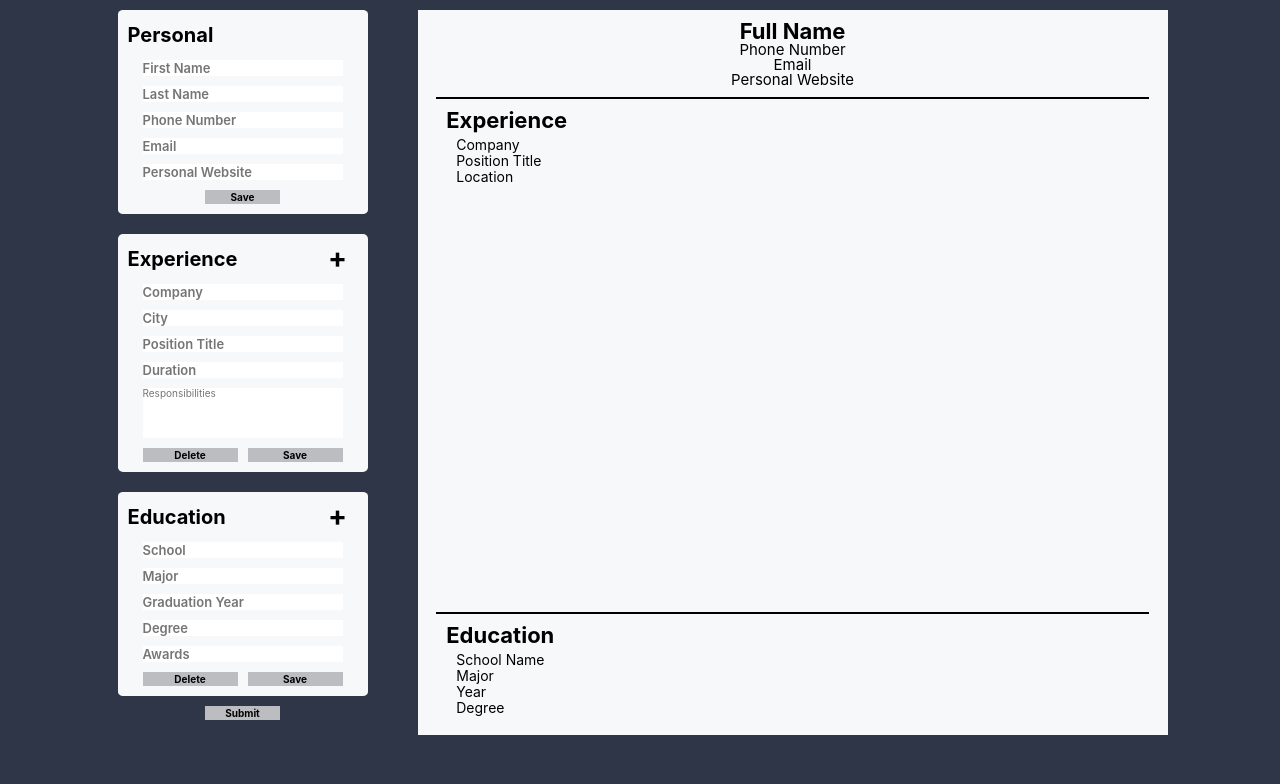
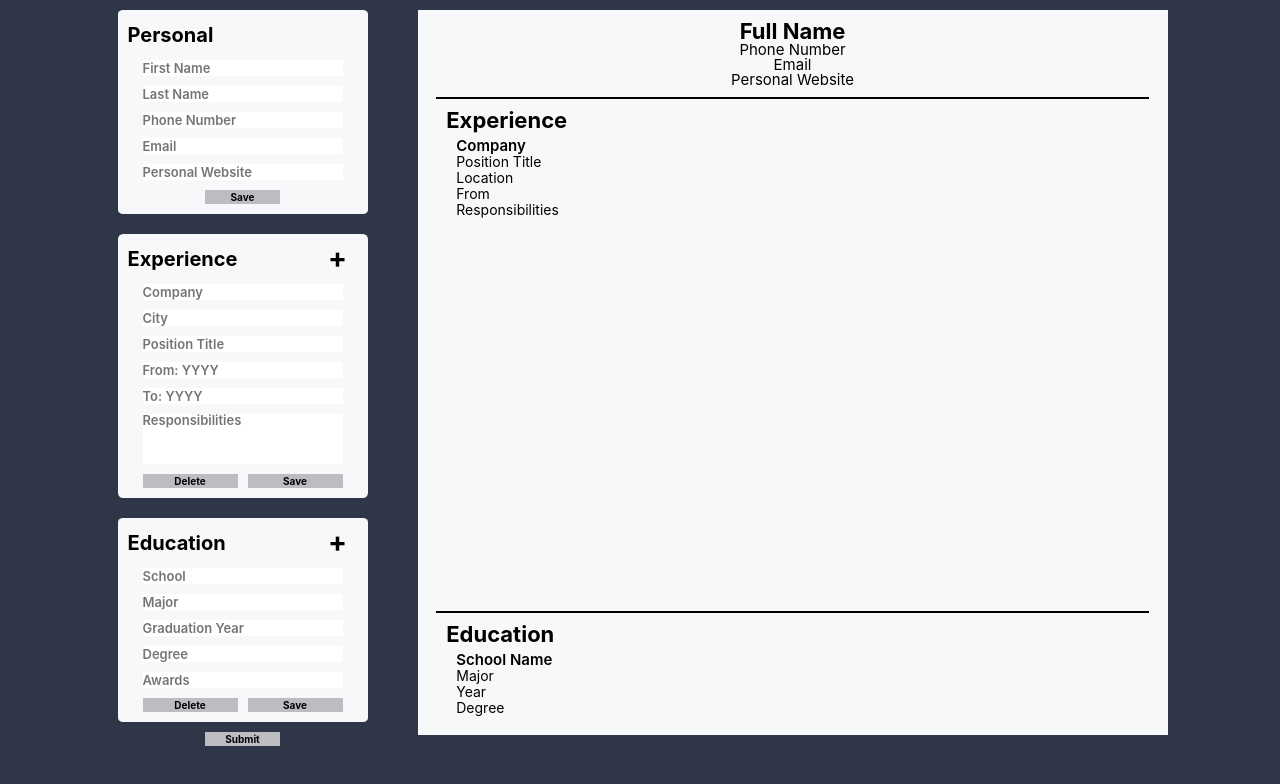
Before and after one commit to davidsan13/cv-project, a React (Create React App) app: page / in a window 1280 px wide. Shown: the top 784 px of the page. Built offline with nearby package versions, Linux system fonts and the light colour scheme.

Commit message:
restructure overview comp.

```diff
--- a/src/App.js
+++ b/src/App.js
@@ -27,6 +27,8 @@ class App extends Component {
           title: '',
           company: '',
           location: '',
+          from: '',
+          to: '',
           resp: '',
           edit: false,
         }
--- a/src/components/Overview.js
+++ b/src/components/Overview.js
@@ -1,9 +1,6 @@
 import React, { Component } from 'react';
 
 export default class Overview extends Component {
-  constructor(props) {
-    super(props);
-  }
 
   formatNumber(phoneNumberString) {
     var cleaned = ('' + phoneNumberString).replace(/\D/g, '');
@@ -14,49 +11,47 @@ export default class Overview extends Component {
     }
     return null;
   }
+
+  splitItem(string) {
+    return string.split('\n')
+  }
   render() {
     const { schools, general, experience} = this.props
+
     return (
       <div className='overview'>
         {
           general.map(item =>
           <div key={item.id} className='overview-general'>
-              {item.fName === '' ? <h1>Full Name</h1> : <h1>{item.fName} {item.lName}</h1>}
-              {item.pNumber === '' ? <h2>Phone Number</h2> : <h2> {this.formatNumber(item.pNumber)}</h2>}
-              {item.email === '' ? <h2>Email</h2> : <h2> {item.email}</h2>}
-              {item.website === '' ? <h2>Personal Website</h2> : <h2> {item.website}</h2>}
+            <h1>{item.fName === ''? "Full Name": `${item.fName} ${item.lName}`}</h1>
+            <h2>{item.pNumber === ''? "Phone Number": this.formatNumber(item.pNumber)}</h2>
+            <h2>{item.email === ''? "Email": item.email}</h2>
+            <h2>{item.website === '' && item.edit=== false? "Personal Website": item.website}</h2>
           </div>)
         }
         {
           <div className='overview-exp'>
             <h1>Experience</h1>
             {experience.map((item, index ) =>
-              <div key={item.id}className="exp">
-                {item.company === '' ? <h2>Company</h2>:<h2> {item.company}</h2>}
-                {item.title === '' ? <h2>Position Title</h2>:<h2> {item.title}</h2>}
-                {item.location === '' ? <h2>Location</h2>:<h2> {item.Location}</h2>}
+            <div key={item.id}className="item">
+              <h2 className="item-header">{item.company === ''? "Company": item.company}</h2>
+              <h2>{item.title === ''? "Position Title": item.title}</h2>
+              <h2>{item.location === ''? "Location": item.location}</h2>
+              <h2>{item.from === ''? "From": item.from}</h2>
+
+              {item.resp === '' ? <h2>Responsibilities</h2> : this.splitItem(item.resp).map((item,index) => <li key={index}>{item}</li> )}
             </div>)}
           </div>
         }
-
-        {schools.length === 0 ?
-          <div className='overview-edu'>
-          <h1 className="education">Education</h1>
-          <div className="edu">
-              <h2 className="education-school">School Name</h2>
-              <h2 className="education-major">Major</h2>
-              <h2 className="education-grad">Graduation Year</h2>
-              <h2 className="education-degree">Degree</h2>
-            </div>
-          </div> :
+        {
           <div className='overview-edu'>
             <h1>Education</h1>
             {schools.map((item, index ) =>
-            <div key={item.id}className="edu">
-              {item.school === '' ? <h2>School Name</h2>: <h2> {item.school}</h2>}
-              {item.major === '' ? <h2>Major</h2>: <h2> {item.major}</h2>}
-              {item.year === '' ? <h2>Year</h2>: <h2> {item.year}</h2>}
-              {item.degree === '' ? <h2>Degree</h2>: <h2> {item.Degree}</h2>}
+            <div key={item.id} className="item">
+              <h2 className='item-header'>{item.school === ''? "School Name": item.school}</h2>
+              <h2>{item.major === ''? "Major": item.Major}</h2>
+              <h2>{item.year === ''? "Year": item.year}</h2>
+              <h2>{item.degree === ''? "Degree": item.Degree}</h2>
             </div>)}
           </div>
         }
--- a/src/components/form/Education.js
+++ b/src/components/form/Education.js
@@ -1,5 +1,5 @@
 import React, { Component } from "react";
-import uniqid from 'uniqid';
+
 
 export default class Education extends Component {
 
--- a/src/components/form/Experience.js
+++ b/src/components/form/Experience.js
@@ -14,8 +14,10 @@ export default class Experience extends Component {
         <input type="text" id="location" name="location" data-section="exps" value={exps.location} placeholder="City" onChange={(e) => handleChange(e, exps.id)} disabled={exps.edit}/>
         <label htmlFor="title"> Position Title</label>
         <input type="text" id="title" name="title" data-section="exps" value={exps.title} placeholder="Position Title" onChange={(e) => handleChange(e, exps.id)} disabled={exps.edit}/>
-        <label htmlFor="Duration"> Duration</label>
-        <input type="text" id="Duration" name="duration" placeholder="Duration" onChange={(e) => handleChange(e, exps.id)} disabled={exps.edit}/>
+        <label htmlFor="from"> From</label>
+        <input type="text" id="from" name="from" data-section="exps" value={exps.from }placeholder="From: YYYY" onChange={(e) => handleChange(e, exps.id)} disabled={exps.edit}/>
+        <label htmlFor="to"> To</label>
+        <input type="text" id="to" name="to" data-section="exps" placeholder="To: YYYY" onChange={(e) => handleChange(e, exps.id)} disabled={exps.edit}/>
         <label htmlFor="resp"> Responsibilities</label>
         <textarea type="text" id="resp" name="resp" data-section="exps" value={exps.resp} placeholder="Responsibilities" onChange={(e) => handleChange(e, exps.id)} disabled={exps.edit}/>
         <div className='btns-container'>
--- a/src/components/form/General.js
+++ b/src/components/form/General.js
@@ -11,7 +11,7 @@ export default class General extends Component {
         <label htmlFor="lName"> Last Name</label>
         <input type="text" id="lName" name="lName" data-section="general" value={general.lName} placeholder="Last Name" onChange={(e) => handleChange(e, general.id)} disabled={general.edit} required/>
         <label htmlFor="pNumber"> Phone Number</label>
-        <input type="text" id="pNumber" name="pNumber" data-section="general" value={general.pNumber} placeholder="Phone Number" onChange={(e) => handleChange(e, general.id)} disabled={general.edit}/>
+        <input type="tel" id="pNumber" pattern="[0-9]{3}-[0-9]{3}-[0-9]{4}"name="pNumber" data-section="general" value={general.pNumber} placeholder="Phone Number" onChange={(e) => handleChange(e, general.id)} disabled={general.edit}/>
         <label htmlFor="email"> Email</label>
         <input type="email" id="email" name="email" data-section="general" value={general.email} placeholder="Email" onChange={(e) => handleChange(e, general.id)} disabled={general.edit}/>
         <label htmlFor="website"> Personal Website</label>
--- a/src/components/styles.css
+++ b/src/components/styles.css
@@ -143,7 +143,7 @@ form legend {
   left: 10px;
 }
 
-form input {
+form input, form textarea {
   width: 20rem;
   font-size: 1.3rem;
   font-weight: 600;
@@ -151,19 +151,19 @@ form input {
   transition: ease-in-out, color .35s ease-in-out;
 }
 
-form input:focus::-webkit-input-placeholder {
+form input:focus::-webkit-input-placeholder, form textarea:focus::-webkit-input-placeholder {
   color: transparent;
 }
 
-form input:focus:-ms-input-placeholder {
+form input:focus:-ms-input-placeholder, form textarea:focus:-ms-input-placeholder {
   color: transparent;
 }
 
-form input:focus::-ms-input-placeholder {
+form input:focus::-ms-input-placeholder, form textarea:focus::-ms-input-placeholder {
   color: transparent;
 }
 
-form input:focus::placeholder {
+form input:focus::placeholder, form textarea:focus::placeholder {
   color: transparent;
 }
 
@@ -249,6 +249,11 @@ form .btns-container > button {
   padding: 1rem;
 }
 
+#root .overview .item-header {
+  font-weight: 600;
+  font-size: 1.5rem;
+}
+
 #root .overview .overview-general {
   -webkit-box-align: center;
       -ms-flex-align: center;
@@ -269,7 +274,7 @@ form .btns-container > button {
   gap: .7rem;
 }
 
-#root .overview .overview-exp .exp {
+#root .overview .item {
   display: -webkit-box;
   display: -ms-flexbox;
   display: flex;
@@ -290,17 +295,4 @@ form .btns-container > button {
   border: none;
   gap: .7rem;
 }
-
-#root .overview .overview-edu .edu {
-  display: -webkit-box;
-  display: -ms-flexbox;
-  display: flex;
-  -webkit-box-orient: vertical;
-  -webkit-box-direction: normal;
-      -ms-flex-direction: column;
-          flex-direction: column;
-  gap: .2rem;
-  font-size: 1.4rem;
-  padding-left: 1rem;
-}
 /*# sourceMappingURL=styles.css.map */
--- a/src/components/styles.scss
+++ b/src/components/styles.scss
@@ -115,7 +115,7 @@ form {
     top: 15px;
     left: 10px;
   }
-  input {
+  input, textarea {
     width: 20rem;
     font-size: 1.3rem;
     font-weight: 600;
@@ -176,41 +176,39 @@ form {
     > div {
       display: flex;
       flex-direction: column;
-
       width: 95%;
       border-bottom: 2px solid black;
       padding: 1rem;
     }
-   .overview-general {
-    align-items: center;
-    font-size: 1.5rem;
 
-   }
-   .overview-exp {
+    .item-header {
+      font-weight: 600;
+      font-size: 1.5rem;
+    }
+    .overview-general {
+      align-items: center;
+      font-size: 1.5rem;
+
+    }
+    .overview-exp {
     display: flex;
     align-items: flex-start;
     flex-grow: 1;
     gap: .7rem;
-    .exp {
+
+    }
+    .item {
       display: flex;
       flex-direction: column;
       gap: .2rem;
       font-size: 1.4rem;
       padding-left: 1rem;
     }
-  }
     .overview-edu {
       align-items: flex-start;
       margin-bottom: 1rem;
       border: none;
       gap: .7rem;
-      .edu {
-        display: flex;
-        flex-direction: column;
-        gap: .2rem;
-        font-size: 1.4rem;
-        padding-left: 1rem;
-      }
     }
   }
 }
```
Also changed, not shown: 1 other file (tests, documents, lock files or other folders). Lines whose indentation alone changed are shown as unchanged.
